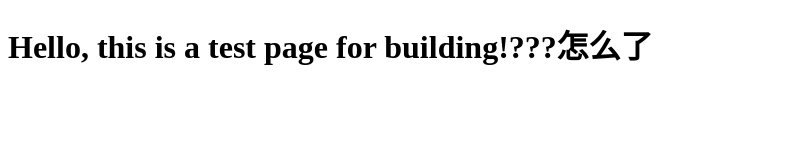
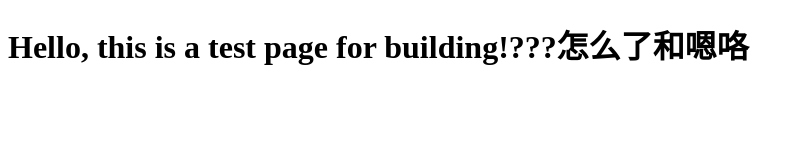
Before and after one commit to Levi-Jac71/web, a plain HTML site: page index.html in a window 1280 px wide. Shown: the whole page, without its empty margins (0-804 px from the left). Drawn offline with Linux system fonts and the light colour scheme.

Commit message:
Update index.html

```diff
--- a/index.html
+++ b/index.html
@@ -1,5 +1,5 @@
 <!DOCTYPE html>
 <html>
   <head><title>Test Page</title></head>
-  <body><h1>Hello, this is a test page for building!???怎么了</h1></body>
+  <body><h1>Hello, this is a test page for building!???怎么了和嗯咯</h1></body>
 </html>
```
